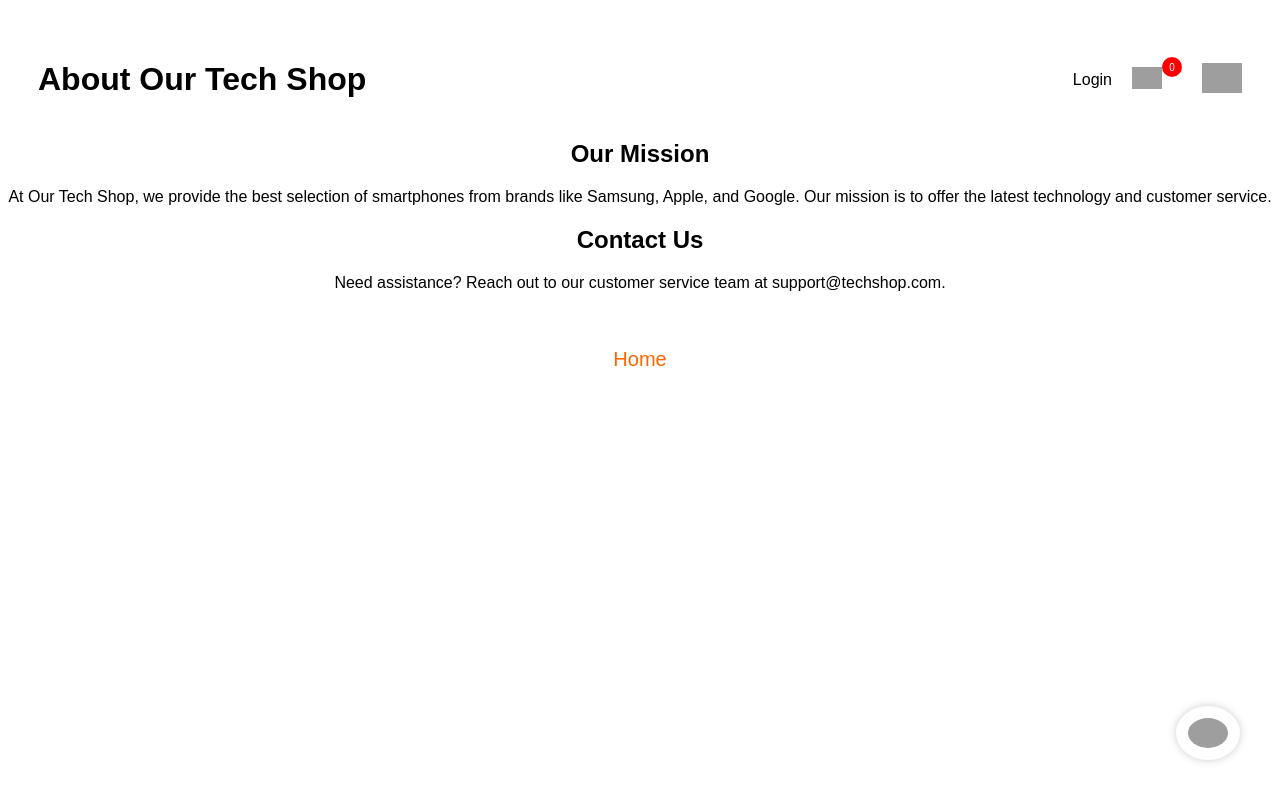
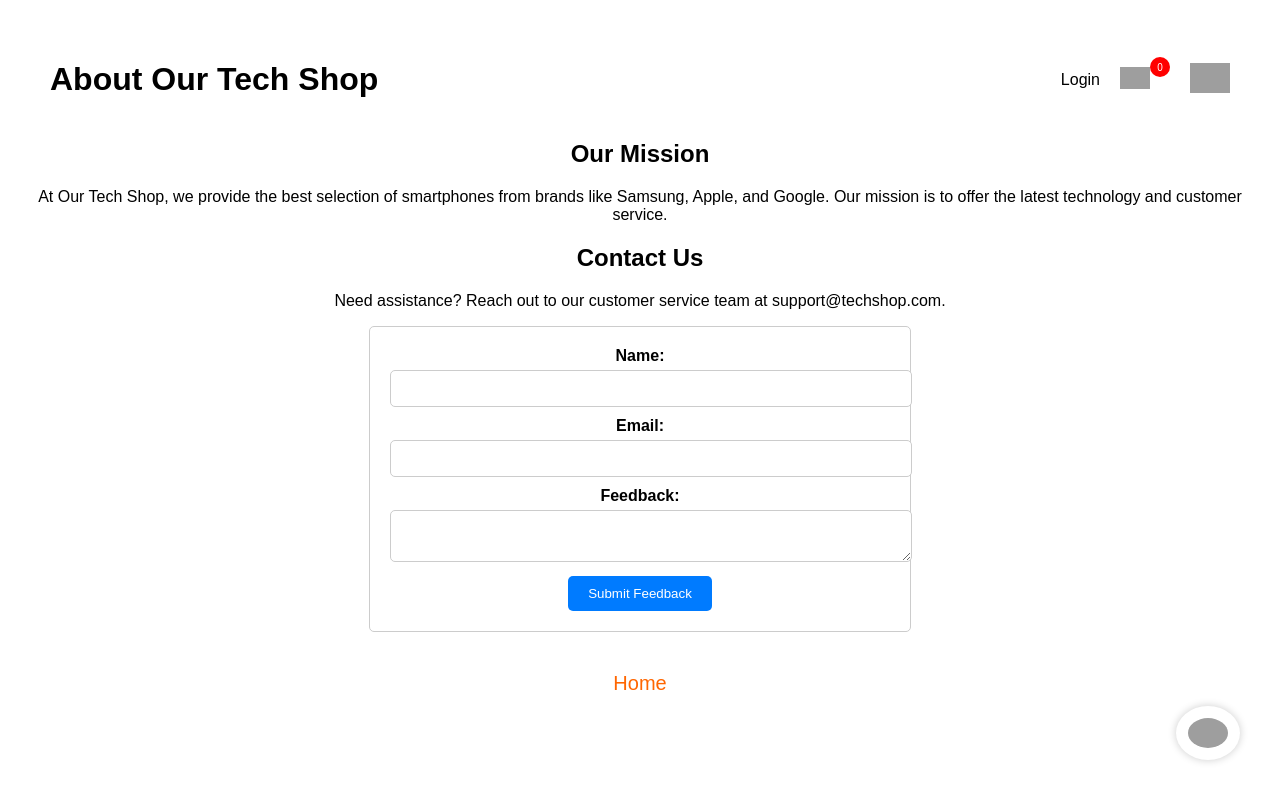
Before and after one commit to viniciusbregoli/web_tech_task_1, a PHP site: page /about.php in a window 1280 px wide. Run offline with PHP 8.4, Linux system fonts and the light colour scheme; grey boxes are pictures that could not be loaded.

Commit message:
Implemented feedback feature

```diff
--- a/src/about.php
+++ b/src/about.php
@@ -39,6 +39,18 @@ foreach ($cart as $item) {
         <h2><?php echo $contactTitle; ?></h2>
         <p><?php echo $contactText; ?></p>
     </section>
+    <form action="submit_feedback.php" method="POST" id="feedbackForm">
+        <label for="name">Name:</label>
+        <input type="text" id="name" name="name" required>
+        <br>
+        <label for="email">Email:</label>
+        <input type="email" id="email" name="email" required>
+        <br>
+        <label for="feedback">Feedback:</label>
+        <textarea id="feedback" name="feedback" required></textarea>
+        <br>
+        <input type="submit" value="Submit Feedback">
+    </form>
     <footer>
         <a id="home" href="/myWebShop/src/index.php"><?php echo $homeLink; ?></a>
     </footer>
--- a/src/css/aboutStyle.css
+++ b/src/css/aboutStyle.css
@@ -2,3 +2,45 @@
 body {
     text-align: center;
 }
+
+body {
+    font-family: Arial, sans-serif;
+    margin: 20px;
+}
+
+form {
+    max-width: 500px;
+    margin: 0 auto;
+    padding: 20px;
+    border: 1px solid #ccc;
+    border-radius: 5px;
+}
+
+label {
+    display: block;
+    margin-bottom: 5px;
+    font-weight: bold;
+}
+
+input[type="text"],
+input[type="email"],
+textarea {
+    width: 100%;
+    padding: 10px;
+    margin-bottom: 10px;
+    border: 1px solid #ccc;
+    border-radius: 5px;
+}
+
+input[type="submit"] {
+    padding: 10px 20px;
+    background-color: #007bff;
+    color: white;
+    border: none;
+    border-radius: 5px;
+    cursor: pointer;
+}
+
+input[type="submit"]:hover {
+    background-color: #0056b3;
+}
```
Also changed, not shown: src/submit_feedback.php (added, +17 -0 lines).
